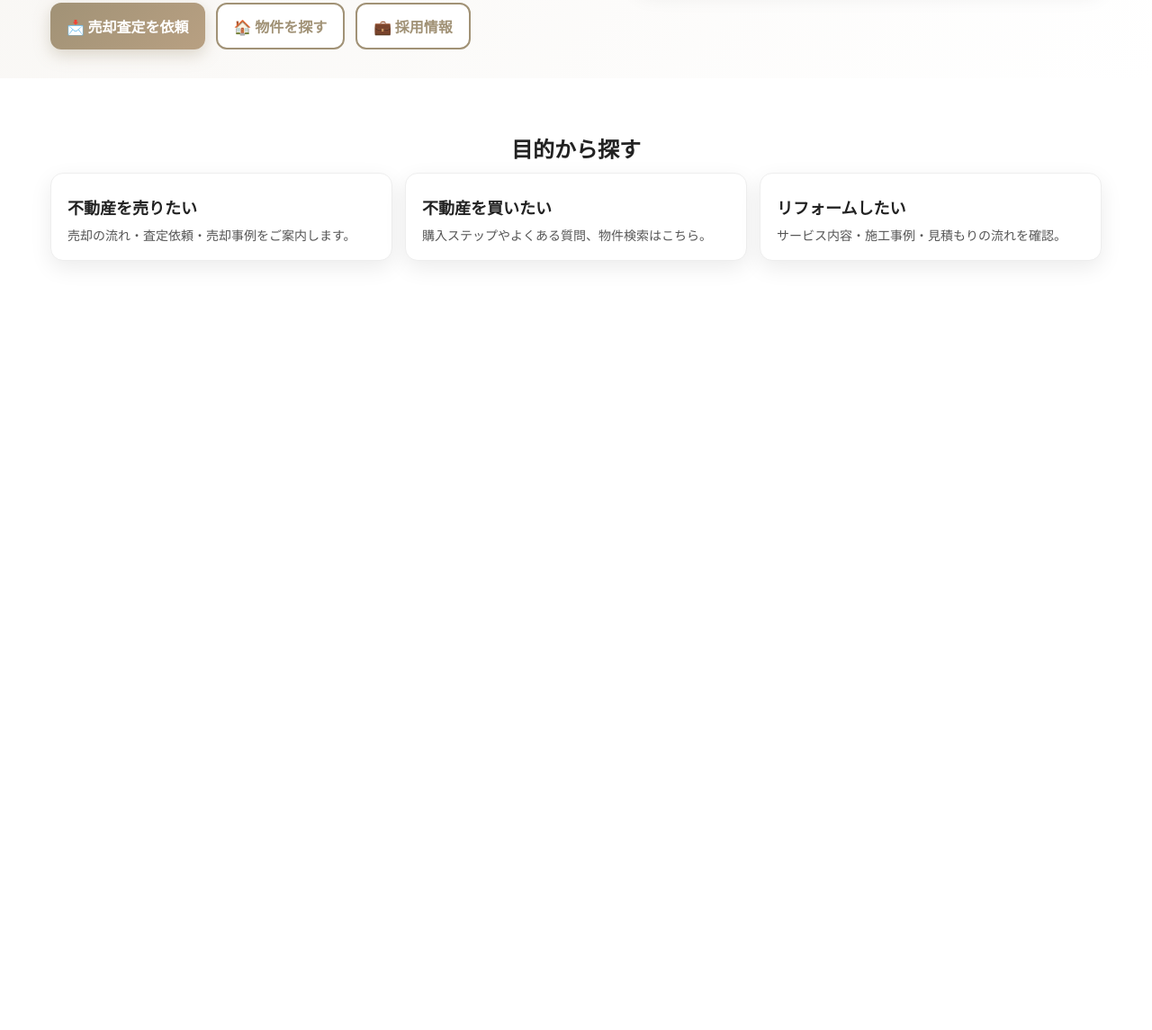
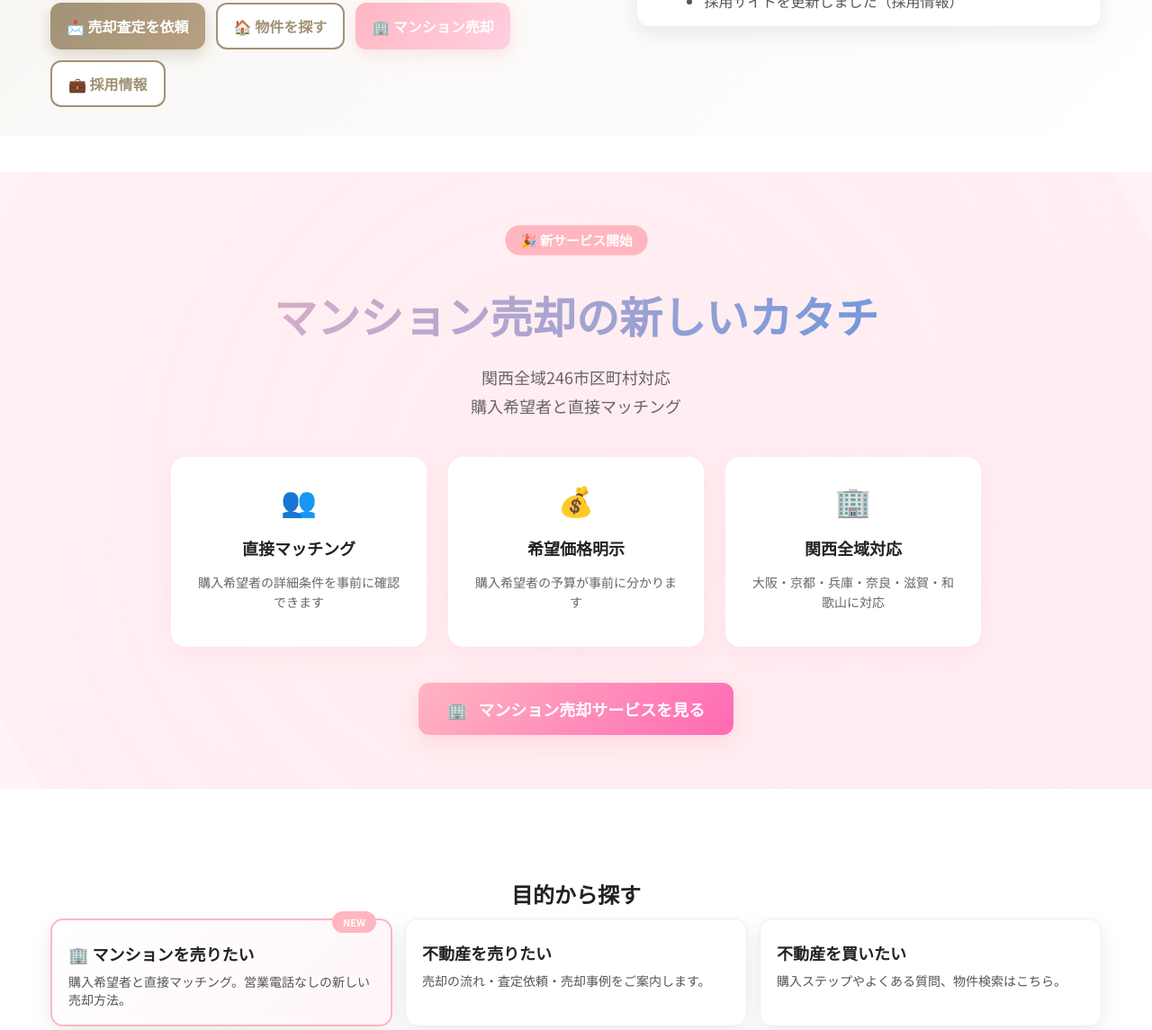
Before and after one commit to c21-japan/new-hp, a plain HTML site: page index.html in a window 1280 px wide. Shown: the part 296-1441 px from the top of the page at 90% size. Before the commit the page ends 800 px from the top, so only its background shows below. Drawn offline with Linux system fonts and the light colour scheme.

Commit message:
Update index.html

```diff
--- a/index.html
+++ b/index.html
@@ -15,6 +15,8 @@
     :root{
       --gold:#A19276; --gold2:#B8A082; --black:#383635; --ink:#222; --cream:#F8F6F3; --bg:#fff;
       --max:1200px; --shadow:0 8px 24px rgba(0,0,0,.08);
+      --accent-pink: #FFB6C1;
+      --accent-blue: #4A90E2;
     }
     *{box-sizing:border-box}
     html,body{margin:0;background:var(--bg);color:var(--ink);font-family:'Noto Sans JP',system-ui,-apple-system,Segoe UI,Roboto,'Hiragino Sans','Noto Sans JP','Yu Gothic UI','Yu Gothic',Meiryo,sans-serif}
@@ -30,17 +32,145 @@
     .hero h1{font-size:clamp(28px,4vw,40px);line-height:1.3;margin:.4em 0;font-weight:900}
     .lead{color:#555}
     .cta{display:flex;gap:12px;flex-wrap:wrap;margin-top:16px}
-    .btn{display:inline-flex;align-items:center;gap:8px;padding:12px 18px;border-radius:12px;font-weight:700}
+    .btn{display:inline-flex;align-items:center;gap:8px;padding:12px 18px;border-radius:12px;font-weight:700;transition:transform 0.3s, box-shadow 0.3s}
+    .btn:hover{transform:translateY(-2px);box-shadow:0 10px 25px rgba(0,0,0,.15)}
     .btn--gold{background:linear-gradient(135deg,var(--gold),var(--gold2));color:#fff;box-shadow:0 6px 18px rgba(161,146,118,.35)}
     .btn--ghost{border:2px solid var(--gold);color:var(--gold);background:#fff}
+    .btn--pink{background:linear-gradient(135deg,var(--accent-pink),#FFD0E1);color:#fff;box-shadow:0 6px 18px rgba(255,182,193,.35)}
     .hero-card{background:#fff;border:1px solid #eee;border-radius:14px;padding:16px;box-shadow:var(--shadow)}
+
+    /* URICO特別セクション */
+    .urico-section{
+      background:linear-gradient(135deg,#FFF5F8,#FFF0F5);
+      padding:60px 0;
+      margin:40px 0;
+      position:relative;
+      overflow:hidden;
+    }
+    .urico-section::before{
+      content:'';
+      position:absolute;
+      top:-50%;
+      right:-50%;
+      width:200%;
+      height:200%;
+      background:radial-gradient(circle,rgba(255,182,193,0.1),transparent);
+      animation:rotate 30s linear infinite;
+    }
+    @keyframes rotate{
+      from{transform:rotate(0deg)}
+      to{transform:rotate(360deg)}
+    }
+    .urico-container{
+      position:relative;
+      z-index:1;
+      text-align:center;
+    }
+    .urico-badge{
+      display:inline-block;
+      background:var(--accent-pink);
+      color:#fff;
+      padding:6px 16px;
+      border-radius:999px;
+      font-size:14px;
+      font-weight:700;
+      margin-bottom:16px;
+      animation:pulse 2s infinite;
+    }
+    @keyframes pulse{
+      0%,100%{transform:scale(1)}
+      50%{transform:scale(1.05)}
+    }
+    .urico-title{
+      font-size:clamp(32px,5vw,48px);
+      font-weight:900;
+      margin:16px 0;
+      background:linear-gradient(135deg,var(--accent-pink),var(--accent-blue));
+      -webkit-background-clip:text;
+      -webkit-text-fill-color:transparent;
+      background-clip:text;
+    }
+    .urico-subtitle{
+      font-size:18px;
+      color:#666;
+      margin-bottom:24px;
+      line-height:1.8;
+    }
+    .urico-features{
+      display:grid;
+      grid-template-columns:repeat(auto-fit,minmax(250px,1fr));
+      gap:24px;
+      max-width:900px;
+      margin:40px auto;
+    }
+    .urico-feature{
+      background:#fff;
+      padding:24px;
+      border-radius:16px;
+      box-shadow:0 8px 24px rgba(255,182,193,.2);
+      transition:transform 0.3s;
+    }
+    .urico-feature:hover{
+      transform:translateY(-5px);
+      box-shadow:0 12px 32px rgba(255,182,193,.3);
+    }
+    .urico-feature-icon{
+      font-size:32px;
+      margin-bottom:12px;
+    }
+    .urico-feature-title{
+      font-size:18px;
+      font-weight:700;
+      margin-bottom:8px;
+      color:var(--ink);
+    }
+    .urico-feature-desc{
+      font-size:14px;
+      color:#666;
+      line-height:1.6;
+    }
+    .urico-cta{
+      margin-top:32px;
+    }
+    .btn--urico{
+      background:linear-gradient(135deg,var(--accent-pink),#FF69B4);
+      color:#fff;
+      padding:16px 32px;
+      font-size:18px;
+      box-shadow:0 8px 24px rgba(255,182,193,.4);
+      display:inline-flex;
+      align-items:center;
+      gap:12px;
+    }
+    .btn--urico:hover{
+      transform:translateY(-3px);
+      box-shadow:0 12px 32px rgba(255,182,193,.5);
+    }
 
     .section-title{text-align:center;margin-bottom:10px}
     .cards{display:grid;gap:14px}
     @media(min-width: 800px){.cards{grid-template-columns:repeat(3,1fr)}}
-    .card{background:#fff;border:1px solid #eee;border-radius:14px;padding:18px;box-shadow:var(--shadow)}
+    .card{background:#fff;border:1px solid #eee;border-radius:14px;padding:18px;box-shadow:var(--shadow);transition:transform 0.3s, box-shadow 0.3s}
+    .card:hover{transform:translateY(-4px);box-shadow:0 12px 32px rgba(0,0,0,.12)}
     .card h3{margin:6px 0 8px;font-size:18px}
     .card p{margin:0;color:#555;font-size:14px}
+    .card--highlight{
+      border:2px solid var(--accent-pink);
+      background:linear-gradient(135deg,#FFF,#FFF5F8);
+      position:relative;
+    }
+    .card--highlight::before{
+      content:'NEW';
+      position:absolute;
+      top:-10px;
+      right:16px;
+      background:var(--accent-pink);
+      color:#fff;
+      padding:4px 12px;
+      border-radius:999px;
+      font-size:11px;
+      font-weight:700;
+    }
 
     footer{background:#111;color:#eee}
     .foot{display:grid;gap:20px;padding:28px 0}
@@ -66,16 +196,55 @@
           <div class="cta">
             <a class="btn btn--gold" href="assessment.html">📩 売却査定を依頼</a>
             <a class="btn btn--ghost" href="search.html">🏠 物件を探す</a>
+            <a class="btn btn--pink" href="urico.html">🏢 マンション売却</a>
             <a class="btn btn--ghost" href="recruit.html">💼 採用情報</a>
           </div>
         </div>
         <div class="hero-card">
           <strong>最新情報</strong>
           <ul style="margin:10px 0 0 18px; color:#555;">
+            <li><span style="color:var(--accent-pink);font-weight:600;">【NEW】</span> マンション売却専用サービス「URICO」開始</li>
             <li>新着物件を公開しました（物件情報 → 新着物件）</li>
             <li>秋のリフォーム相談会を開催（お知らせ → イベント）</li>
             <li>採用サイトを更新しました（採用情報）</li>
           </ul>
+        </div>
+      </div>
+    </section>
+
+    <!-- URICO特別セクション -->
+    <section class="urico-section">
+      <div class="container urico-container">
+        <span class="urico-badge">🎉 新サービス開始</span>
+        <h2 class="urico-title">マンション売却の新しいカタチ</h2>
+        <p class="urico-subtitle">
+          関西全域246市区町村対応<br>
+          購入希望者と直接マッチング
+        </p>
+
+        <div class="urico-features">
+          <div class="urico-feature">
+            <div class="urico-feature-icon">👥</div>
+            <h3 class="urico-feature-title">直接マッチング</h3>
+            <p class="urico-feature-desc">購入希望者の詳細条件を事前に確認できます</p>
+          </div>
+          <div class="urico-feature">
+            <div class="urico-feature-icon">💰</div>
+            <h3 class="urico-feature-title">希望価格明示</h3>
+            <p class="urico-feature-desc">購入希望者の予算が事前に分かります</p>
+          </div>
+          <div class="urico-feature">
+            <div class="urico-feature-icon">🏢</div>
+            <h3 class="urico-feature-title">関西全域対応</h3>
+            <p class="urico-feature-desc">大阪・京都・兵庫・奈良・滋賀・和歌山に対応</p>
+          </div>
+        </div>
+
+        <div class="urico-cta">
+          <a class="btn btn--urico" href="urico.html">
+            <span>🏢</span>
+            <span>マンション売却サービスを見る</span>
+          </a>
         </div>
       </div>
     </section>
@@ -85,6 +254,10 @@
       <div class="container">
         <h2 class="section-title">目的から探す</h2>
         <div class="cards">
+          <a class="card card--highlight" href="urico.html">
+            <h3>🏢 マンションを売りたい</h3>
+            <p>購入希望者と直接マッチング。営業電話なしの新しい売却方法。</p>
+          </a>
           <a class="card" href="sell/flow.html">
             <h3>不動産を売りたい</h3>
             <p>売却の流れ・査定依頼・売却事例をご案内します。</p>
```
